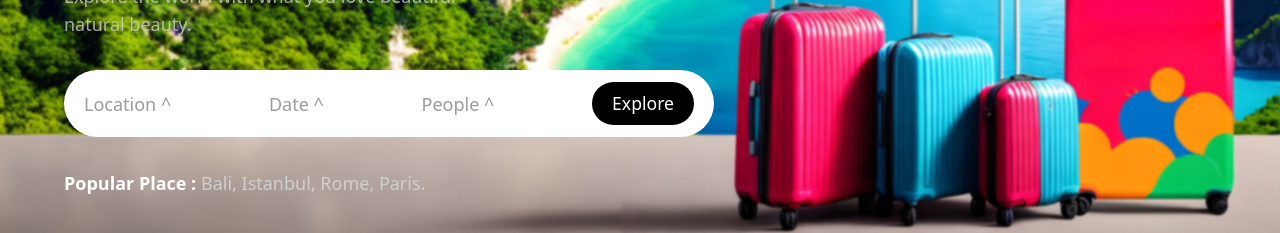
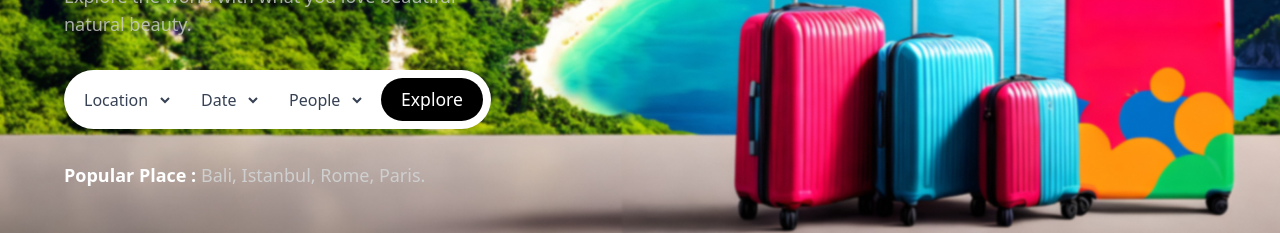
Before and after one commit to anteneh83/G1_Capstone_Project, a React (Vite) app: page / in a window 1280 px wide. Shown: the part 474-707 px from the top of the page. Built offline with nearby package versions, Linux system fonts and the light colour scheme.

Commit message:
fix: update heading styles and refactor selection inputs in Landing page

```diff
--- a/src/pages/Landing.jsx
+++ b/src/pages/Landing.jsx
@@ -23,7 +23,7 @@ const Landing = () => {
 			>
 				<Hero link="home">
 					<div className=" space-y-2 md:pt-30 pt-20 lg:min-[1100px]:pt-40 opacity-100 flex flex-col gap-6 items-left justify-center px-5 md:px-16 md:max-[1100px]:px-28">
-						<h1 className="text-white w-fit leading-16 text-[55px] lg:leading-20 lg:min-[1100px]:leading-28 lg:text-[65px]  lg:min-[1100px]:text-[90px] font-bold">
+						<h1 className="text-white w-fit leading-12 text-[40px] md:leading-16 md:text-[55px] lg:leading-20 lg:min-[1100px]:leading-28 lg:text-[65px]  lg:min-[1100px]:text-[90px] font-bold">
 							Make in <br />
 							your journey
 						</h1>
@@ -32,11 +32,16 @@ const Landing = () => {
 							<br /> natural beauty.
 						</p>
 
-						<div className="flex text-lg gap-2  max-[665px]:text-[16px] max-[665px]:justify-around text-[#9B9B9B] max-w-[650px] min-[665px]:justify-between items-center bg-white px-5 py-3 rounded-full">
-							<p>Location ^</p>
-							<p>Date ^</p>
-							<p>People ^</p>
-
+						<div className="flex flex-col w-fit sm:flex-row items-center bg-none sm:bg-white rounded-full shadow-md px-2 py-2 gap-2 sm:gap-4">
+							<select className="sm:w-auto text-white sm:text-gray-700 bg-transparent px-2 py-2 outline-none">
+								<option>Location</option>
+							</select>
+							<select className="sm:w-auto text-white sm:text-gray-700 bg-transparent px-2 py-2 outline-none">
+								<option>Date</option>
+							</select>
+							<select className="sm:w-auto text-white sm:text-gray-700 bg-transparent px-2 py-2 outline-none">
+								<option>People</option>
+							</select>
 							<Button
 								onClick={(e) => {
 									e.preventDefault()
```
